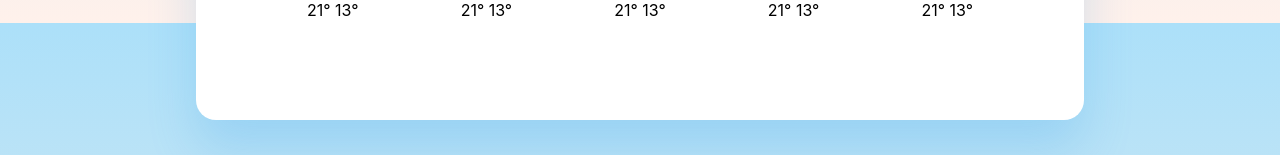
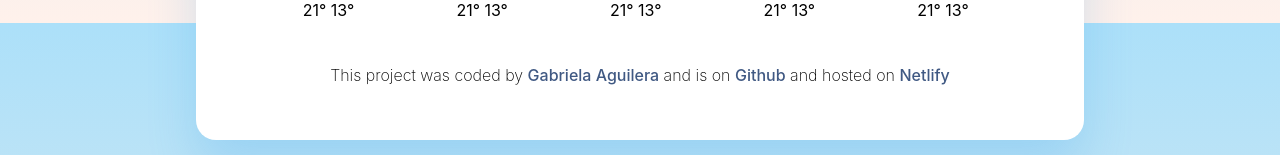
Before and after one commit to gabiaguilerav/react-weather-app, a React (Create React App) app: page / in a window 1280 px wide. Shown: the part 777-932 px from the top of the page. Built offline with nearby package versions, Linux system fonts and the light colour scheme.

Commit message:
Footer HTML and CSS re-added

```diff
--- a/src/App.js
+++ b/src/App.js
@@ -1,4 +1,5 @@
 import "./App.css";
+import Footer from "./Footer";
 import Temperature from "./Temperature";
 
 function App() {
@@ -6,6 +7,7 @@ function App() {
     <div className="App">
       <div className="container">
         <Temperature />
+        <Footer />
       </div>
     </div>
   );
--- /dev/null
+++ b/src/Footer.css
@@ -0,0 +1,17 @@
+p {
+  margin: 0 auto;
+  font-weight: 200;
+  text-align: center;
+}
+
+a {
+  text-decoration: none;
+  font-weight: 500;
+  color: #405983;
+  transition: all 200ms ease-in-out;
+}
+
+a:hover {
+  cursor: pointer;
+  color: #fa7560;
+}
--- /dev/null
+++ b/src/Footer.js
@@ -0,0 +1,23 @@
+import React from "react";
+import "./Footer.css";
+
+export default function Footer() {
+  return (
+    <div className="Footer">
+      <p>
+        This project was coded by{" "}
+        <a href="https://github.com/gabiaguilerav" target={"_blank"}>
+          Gabriela Aguilera
+        </a>{" "}
+        and is on{" "}
+        <a href="https://github.com/gabiaguilerav/meteo.git" target={"_blank"}>
+          Github
+        </a>{" "}
+        and hosted on{" "}
+        <a href="#" target={"_blank"}>
+          Netlify{" "}
+        </a>
+      </p>
+    </div>
+  );
+}
--- a/src/Temperature.css
+++ b/src/Temperature.css
@@ -89,7 +89,7 @@ form {
   color: #fa7560;
 }
 
-.img {
+.forecast-icon-image {
   width: 80px;
   display: block;
   padding: 0;
```
